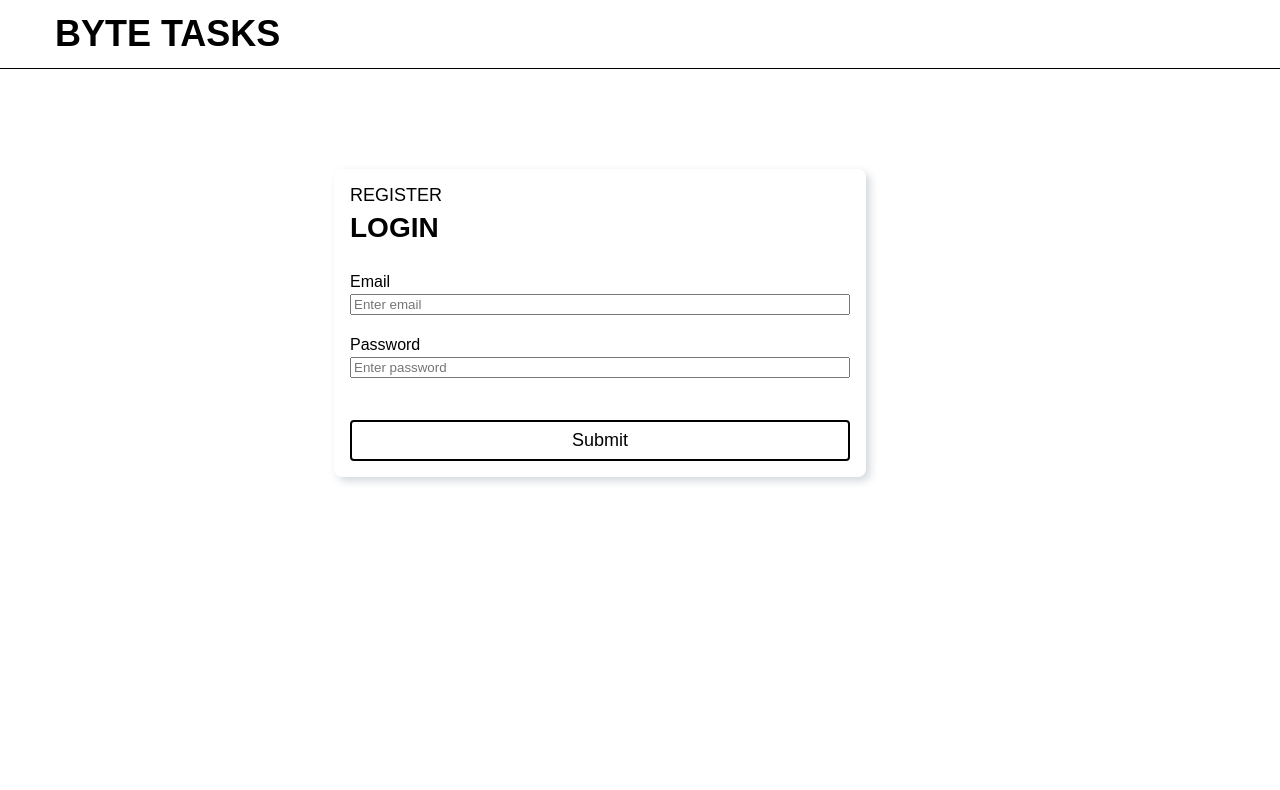
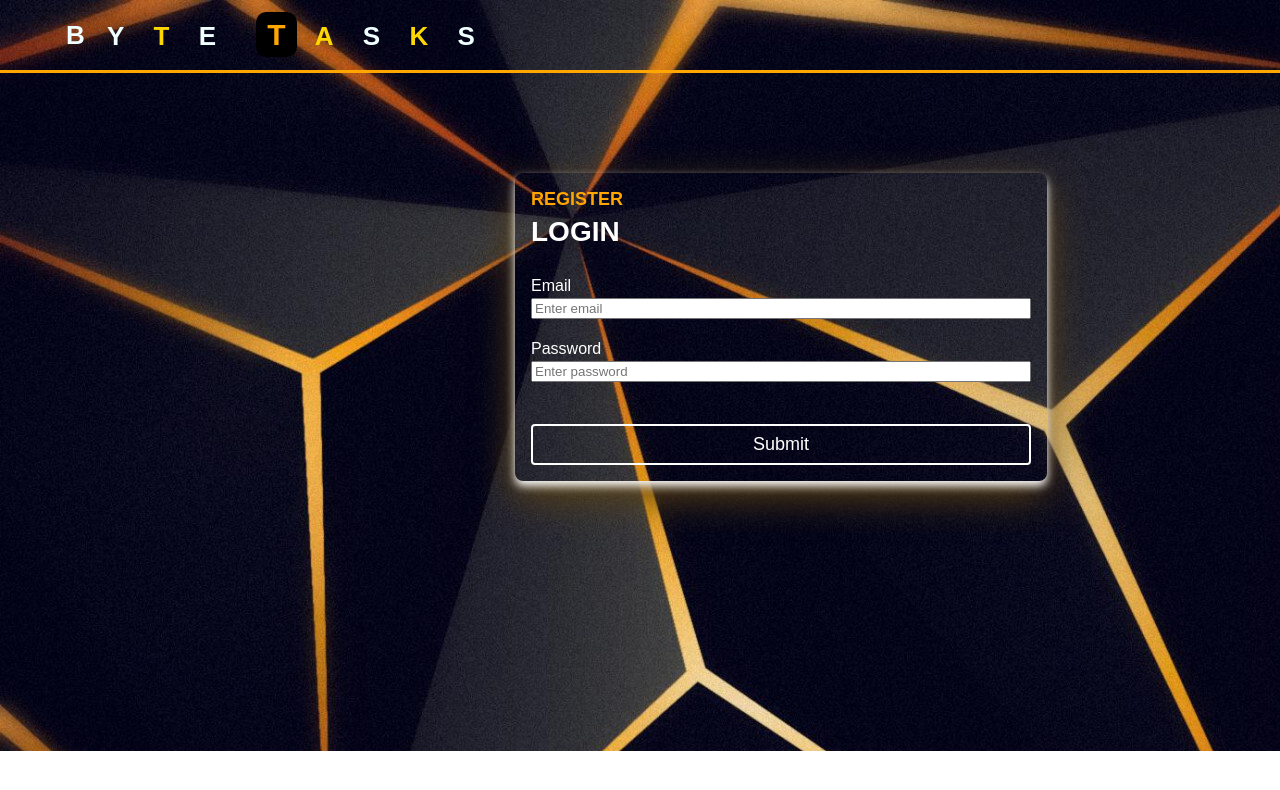
Before and after one commit to frontend-alyona/Byte_Final_Project, a website built with webpack: page src/index.html in a window 1280 px wide. Built offline with nearby package versions, Linux system fonts and the light colour scheme.

Commit message:
FINAL DIPLOM COMMIT

```diff
--- a/src/components/Form.js
+++ b/src/components/Form.js
@@ -38,13 +38,14 @@ export class Form {
       } catch (err) {
         console.log(`err`, err.data);
         err.data.details.forEach(({ path, message }) => {
+          // найти инпут
           const erroredInput = this.inputs.find((input) => {
             return input.name === path[0];
           });
 
           erroredInput.updateErrorMessage(message);
 
-
+          // вывести сообщение в инпуте
         });
       }
 
--- a/src/index.html
+++ b/src/index.html
@@ -12,12 +12,23 @@
     <div class="app-wrapper">
         <header class="header">
             <div class="header-container">
-                 <span class="logo">
-                     Byte Tasks</span>
-                 <div class="header-controls" id="header-controls">
-                     <!-- <button class="btn btn-text">Logout</button>
-                     <span class="avatar">A</span> -->
-                 </div>
+                <div class="logo">
+                    <div class="animation-first-letter">
+                        <span class="logo">B</span>
+                    </div>
+                    <div class="animation-block">
+                        <span>y</span>
+                        <span>t</span>
+                        <span>e</span>
+                        <span></span>
+                        <span class="first-letter ">T</span>
+                        <span>a</span>
+                        <span>s</span>
+                        <span>k</span>
+                        <span>s</span>
+                    </div>
+                </div>
+                <div class="header-controls" id="header-controls"></div>
             </div>
         </header>
 
@@ -110,7 +121,7 @@
                             </div>
 
                         </div>
-                    </div>-->
+                    </div> -->
                 </div>
             </div>
         </main>
--- a/src/style/style.css
+++ b/src/style/style.css
@@ -1,8 +1,12 @@
 .app-wrapper{
     font-family: sans-serif;
+    background: url(./6a0cc736d0cfdc33cbef.jpeg);
+
 }
 .header{
-    border-bottom: 1px solid black;
+    border-bottom: 3px solid rgb(255, 166, 0);
+
+
 }
 .header-container{
     max-width: 1170px;
@@ -12,12 +16,73 @@
     justify-content: space-between;
     margin: 0 auto;
 }
-.logo{
-    font-size: 36px;
-    text-transform: uppercase;
-    font-weight: 700;
 
+.logo, .user-name {
+  font-size: 26px;
+  text-transform: uppercase;
+  font-weight: 700;
+  display: flex;
+  align-items: center;
 }
+.user-name {
+  color:rgb(255, 166, 0)
+}
+.logo span {
+  padding: 5px 10px;
+  border-radius: 10px;
+  transition: ease-out 0.5s;
+  border: 1px solid transparent;
+  color: azure;
+}
+ .first-letter{
+  color: rgb(255, 166, 0)!important;
+  background-color: black;
+  font-size: 30px;
+  font-weight: bold;
+  border: 1px solid rgb(255, 166, 0);
+}
+.logo span:nth-child(even) {
+  border-radius: 50%;
+  padding: 5px 10px;
+  color: gold;
+}
+.logo span:nth-child(odd):hover {
+background-color: black;
+color: rgb(255, 166, 0);
+border: 1px solid black;
+transition: ease-out 0.5s;
+}
+.logo span:nth-child(even):hover {
+background-color: rgb(255, 166, 0);
+color: black;
+border: 1px solid rgb(255, 166, 0);
+transition: ease-out 0.5s;
+}
+.animation-block, .animation-first-letter {
+  opacity: 0;
+  animation: slidein;
+  animation-duration: 2s;
+  animation-fill-mode: forwards;
+}
+.animation-block {
+animation-delay: 2s;
+}
+
+@keyframes slidein {
+0% {
+  opacity: 0;
+}
+
+75% {
+  opacity: 1;
+  transform: scale(1.5);
+}
+100% {
+  transform: scale(1);
+  opacity: 1;
+}
+}
+
 .btn{
     cursor: pointer;
     outline: none;
@@ -29,6 +94,8 @@
     font-size: 18px;
     text-transform: uppercase;
     padding: 0;
+    color:  rgb(255, 166, 0);
+    font-weight: 700;
 
 }
 .btn-text:hover{
@@ -40,23 +107,32 @@
     height: 36px;
     font-size: 22px;
     border-radius: 50%;
-    border: 1px solid black;
+    border: 3px solid rgb(255, 166, 0);
     text-transform: uppercase;
     text-align: center;
     margin-left: 8px;
     line-height: 36px;
+    color: #fff;
 }
 .container{
     max-width: 1170px;
     padding: 0 15px;
+    padding-bottom: 70px;
+
+
 }
 .auth-form{
     max-width:500px;
     margin: 0 auto;
-    box-shadow: 4px 4px 8px 0 rgba(34, 60, 80, .2);
+    box-shadow: 0 5px 10px rgb(255, 255, 255),
+    0 15px 40px rgb(97, 70, 20);;
     padding: 16px;
     margin-top: 100px;
+    margin-bottom: 200px;
     border-radius: 8px;
+    margin-left: 500px;
+    background: transparent;
+
 }
 .form-title{
     font-size: 28px;
@@ -64,6 +140,7 @@
     font-weight: 700;
     margin-bottom: 32px;
     margin-top: 8px;
+    color: #fff;
 }
 .auth-form form{
     display: flex;
@@ -75,9 +152,11 @@
     flex-direction: column;
     margin-bottom: 22px;
     position: relative;
+    color: #fff;
 }
 .text-control label{
     margin-bottom: 4px;
+    color: #fff;
 }
 .text-control:last-of-type{
     margin-bottom: 42px;
@@ -91,26 +170,29 @@
 }
 .btn-form{
     padding: 8px 16px;
-    border: 2px solid black;
+    border: 2px solid rgb(255, 255, 255);
     border-radius: 4px;
     font-size: 18px;
     font-weight: 500;
     background-color: transparent;
     align-items: flex-end;
+    color: #fff;
 }
 .board {
     padding-top: 16px;
     display: grid;
     grid-gap: 32px;
     grid-template-columns: 1fr 1fr;
+
   }
 
   .task-form {
-    box-shadow: 0 5px 10px rgb(154 160 185 / 5%),
-      0 15px 40px rgb(166 173 201 / 20%);
+    box-shadow: 0 5px 10px rgb(255, 255, 255),
+      0 15px 40px rgb(97, 70, 20);
     padding: 32px;
     border-radius: 8px;
     align-self: start;
+    margin-bottom: 270px;
   }
 
   .task-form form {
@@ -120,17 +202,20 @@
 
   .task-card {
     position: relative;
-    box-shadow: 0 5px 10px rgba(154, 160, 185, 0.05),
-      0 15px 40px rgba(166, 173, 201, 0.2);
+    box-shadow: 0 5px 10px rgb(255, 255, 255),
+      0 15px 40px rgb(97, 70, 20);
     padding: 24px;
     border-radius: 8px;
     margin-bottom: 24px;
+
+    color: #fff;
   }
 
   .task-title {
     font-size: 24px;
     font-weight: bold;
     margin-bottom: 16px;
+
   }
 
   .task-finished {
@@ -189,20 +274,20 @@
 
   .btn-small {
     padding: 4px 8px;
-    border: 1px solid black;
+    border: 1px solid rgb(255, 255, 255);
     font-size: 14px;
     border-radius: 4px;
   }
 
   .task-delete-btn {
     position: absolute;
-    top: 16px;
-    right: 16px;
+    top: 15px;
+    right: 15px;
     cursor: pointer;
     background-color: transparent;
     border-radius: 50%;
-    border: 1px solid gray;
-    color: gray;
+    border: 3px solid rgb(255, 166, 0);
+    color: rgb(255, 166, 0);
     width: 25px;
     height: 25px;
     text-align: center;
```
Also changed, not shown: dist/6a0cc736d0cfdc33cbef.jpeg (added), dist/bundle.js, dist/index.html, dist/main.css, src/style/6a0cc736d0cfdc33cbef.jpeg (added). Lines whose indentation alone changed are shown as unchanged.
